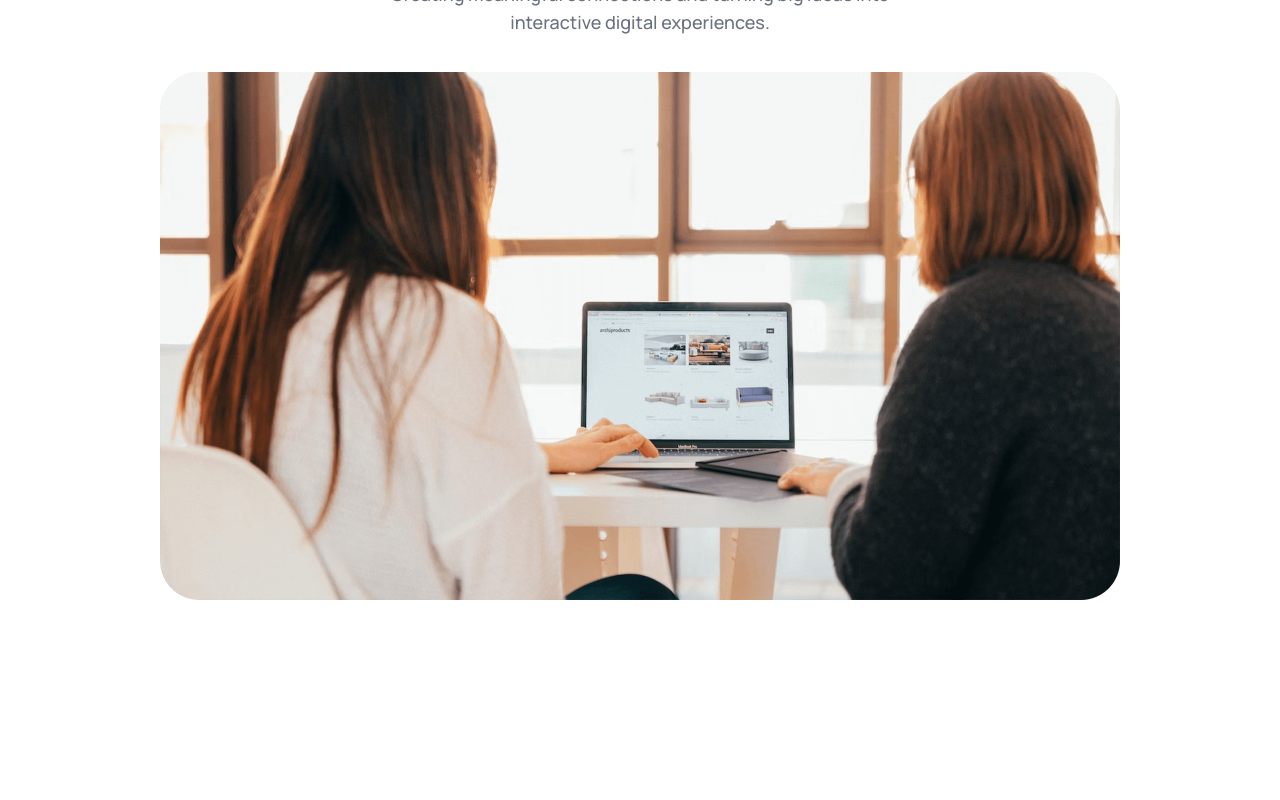
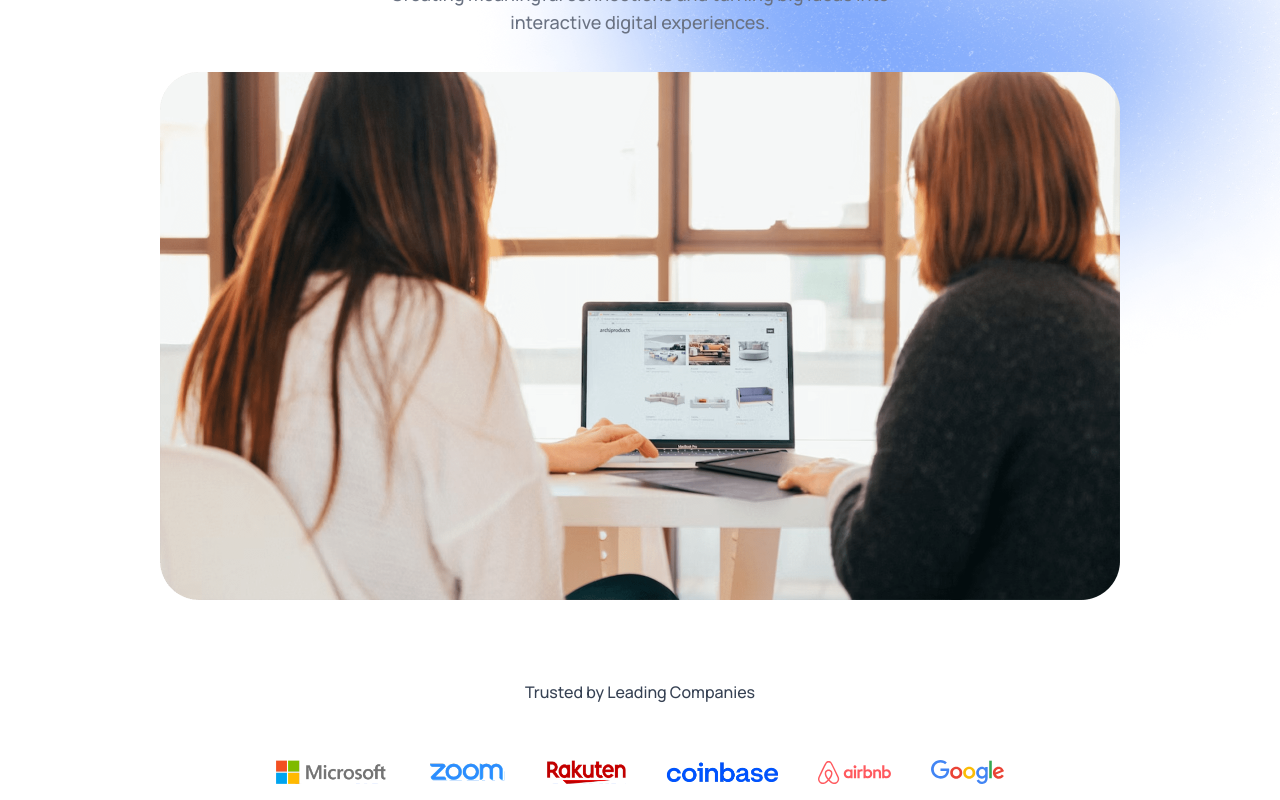
Before and after one commit to shivam347/frontendProject_react, a React (Vite) app: page / in a window 1280 px wide. Shown: the part 447-1247 px from the top of the page. Before the commit the page ends 1127 px from the top, so only its background shows below. Built offline with nearby package versions, Linux system fonts and the light colour scheme.

Commit message:
added trustedby component

```diff
--- a/src/App.jsx
+++ b/src/App.jsx
@@ -1,6 +1,7 @@
 import React, { useState} from 'react'
 import Navbar from './components/Navbar'
 import Hero from './components/Hero'
+import TrustedBy from './components/TrustedBy'
 
 const App = () => {
 
@@ -21,9 +22,12 @@
 
   return (
 
-    <div className='bg-white relative'>
+    <div className='dark:bg-black relative'>
       <Navbar theme={theme} setTheme={setTheme}/>
-      <Hero theme={theme} setTheme={setTheme} />
+      <Hero />
+      <TrustedBy/>
+
+
     </div>
 
 
--- /dev/null
+++ b/src/components/TrustedBy.jsx
@@ -0,0 +1,23 @@
+import React from 'react'
+import { company_logos } from '../assets/assets'
+
+const TrustedBy = () => {
+  return (
+    <div className='flex flex-col items-center px-4 sm:px-12
+    lg:px-24 xl:px-40 gap-10 text-gray-700 dark:text-white/80'>
+
+        <h3 className='font-semibold'>Trusted by Leading Companies</h3>
+        <div className='flex items-center justify-center flex-wrap gap-10 m-4'>
+            {company_logos.map((logo, index)=>(
+
+                <img key={index} src={logo} alt='' className='max-h-5 sm:max-h-6 dark:drop-shadow-xl' />
+
+            ))}
+
+        </div>
+
+    </div>
+  )
+}
+
+export default TrustedBy
```
